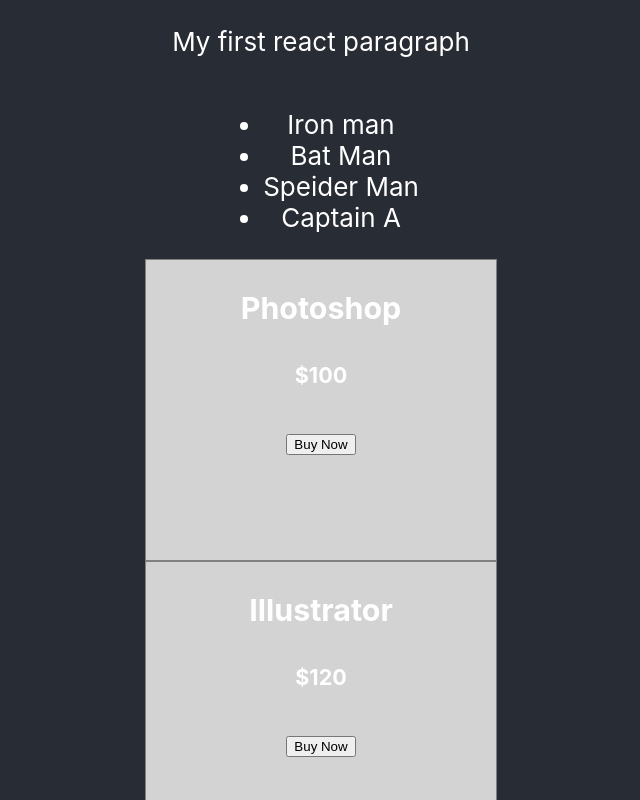
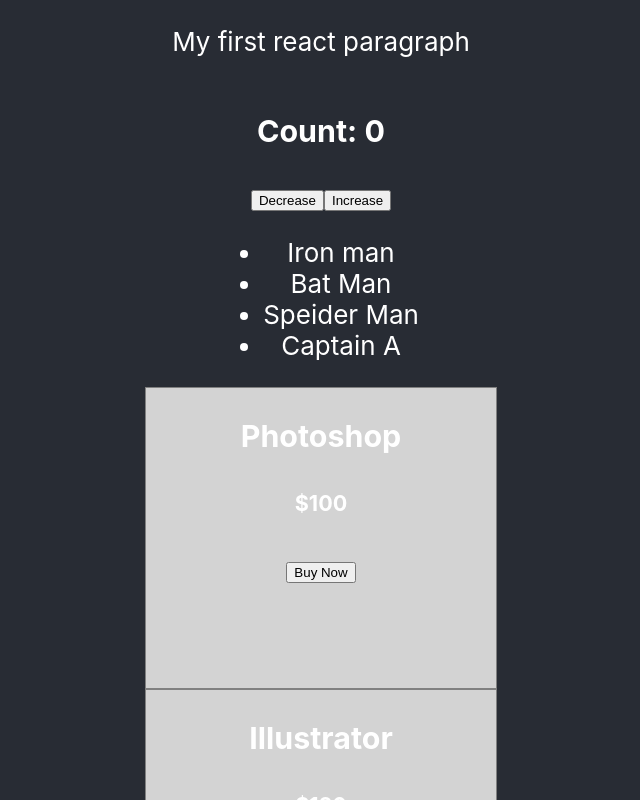
Before and after one commit to Shahoriar007/my-app, a React (Create React App) app: page / in a window 1280 px wide. Shown: the top 800 px of the page, without its empty margins (319-959 px from the left). Built offline with nearby package versions, Linux system fonts and the light colour scheme.

Commit message:
State change clicking button, use of Event-Listener

```diff
--- a/src/App.js
+++ b/src/App.js
@@ -1,4 +1,4 @@
-import React from 'react';
+import React, { useState } from 'react';
 //import logo from './logo.svg';
 import './App.css';
 
@@ -16,6 +16,8 @@
       <header className="App-header">
 
         <p>My first react paragraph</p>
+
+        <Counter></Counter>
 
         <ul>
           {
@@ -35,6 +37,19 @@
       </header>
     </div>
   );
+}
+
+function Counter(){
+  const [count, setCount] = useState(0);
+  const handleIncrease = () => setCount(count + 1);
+  const handleDecrease = () => setCount(count - 1);
+  return(
+    <div>
+      <h3>Count: {count} </h3>
+      <button onClick={handleDecrease}>Decrease</button>
+      <button onClick={handleIncrease}>Increase</button>
+    </div>
+  )
 }
 
 function Product(props){
@@ -73,4 +88,6 @@
   )
 }
 
+
+
 export default App;
```
